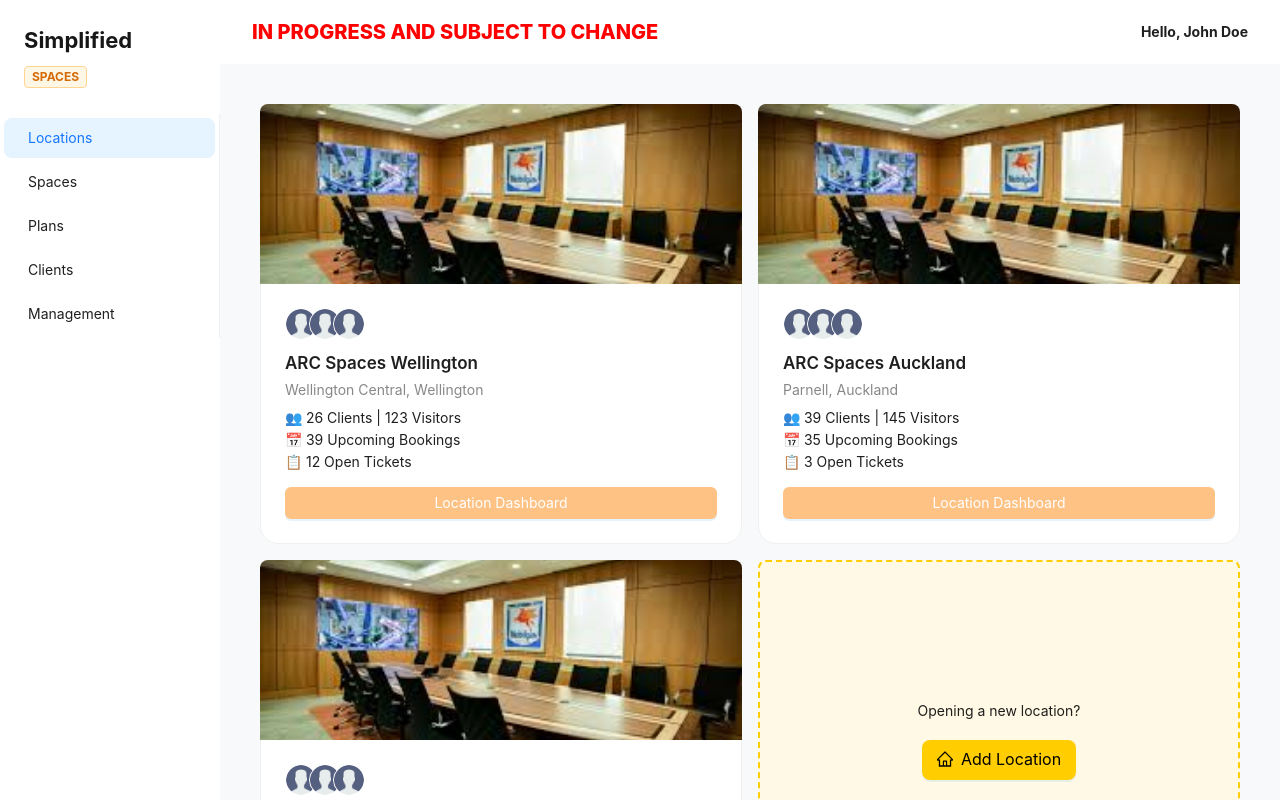
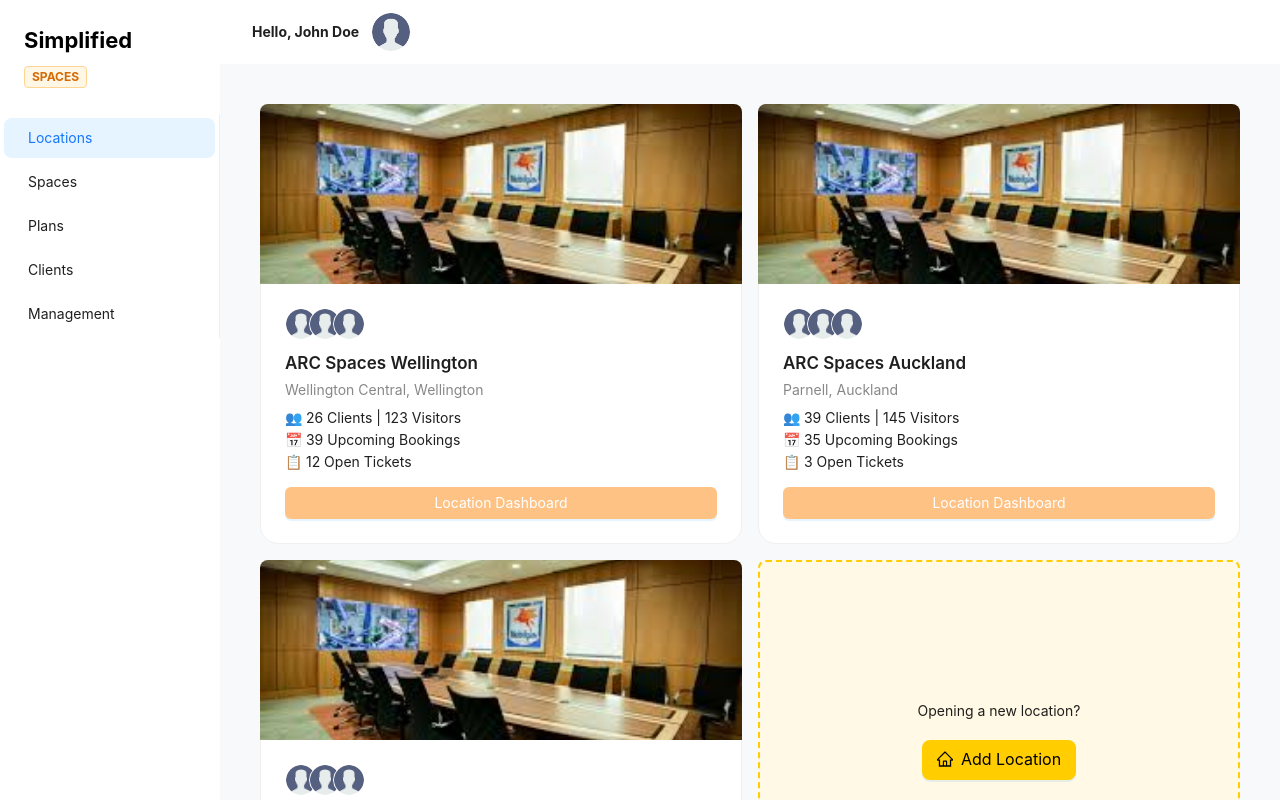
Before and after one commit to shiwani08/idea-log, a Next.js app: page /page/location in a window 1280 px wide. Shown: the top 800 px of the page. Built offline with nearby package versions, Linux system fonts and the light colour scheme; what @ant-design/nextjs-registry would draw is missing.

Commit message:
Avatar added

```diff
--- a/app/page/location/page.tsx
+++ b/app/page/location/page.tsx
@@ -4,6 +4,7 @@ import { Layout, Row, Col } from "antd";
 import Sidebar from "../location/sidebar";
 import LocationCard from "../location/cards";
 import AddLocationCard from "../location/addLocation";
+import { Avatar } from "antd";
 
 const { Sider, Header, Content } = Layout;
 
@@ -62,16 +63,16 @@ export default function MainPage() {
         <Header
           style={{
             background: "#fff",
-            display: "flex",
-            alignItems: "center",
+            // display: "flex",
+            alignItems: "right",
             justifyContent: "space-between",
             padding: "0 32px",
           }}
         >
-          <span style={{ color: "#F00", fontWeight: 800, fontSize: 20 }}>
-            IN PROGRESS AND SUBJECT TO CHANGE
-          </span>
-          <div style={{ fontWeight: 700 }}>Hello, John Doe</div>
+          <div style={{ display: "flex", alignItems: "center", gap: 12 }}>
+            <div style={{ fontWeight: 700 }}>Hello, John Doe</div>
+            <Avatar src="/images/user.png" size={40} />
+          </div>
         </Header>
         <Content style={{ padding: 40, background: "#f7f9fa" }}>
           <Row gutter={[16, 16]}>
--- a/app/page/location/sidebar.tsx
+++ b/app/page/location/sidebar.tsx
@@ -13,7 +13,7 @@ const menuItems = [
 export default function Sidebar() {
   return (
     <aside style={{ width: 220, background: "#fff" }}>
-      <div style={{ padding: 24, fontWeight: 700, fontSize: 22 }}>
+      <div style={{ padding: 24, fontWeight: 700, fontSize: 22, color: "black" }}>
         Simplified <Tag color="orange">SPACES</Tag>
       </div>
       <Menu mode="inline" defaultSelectedKeys={["1"]} items={menuItems} />
```
